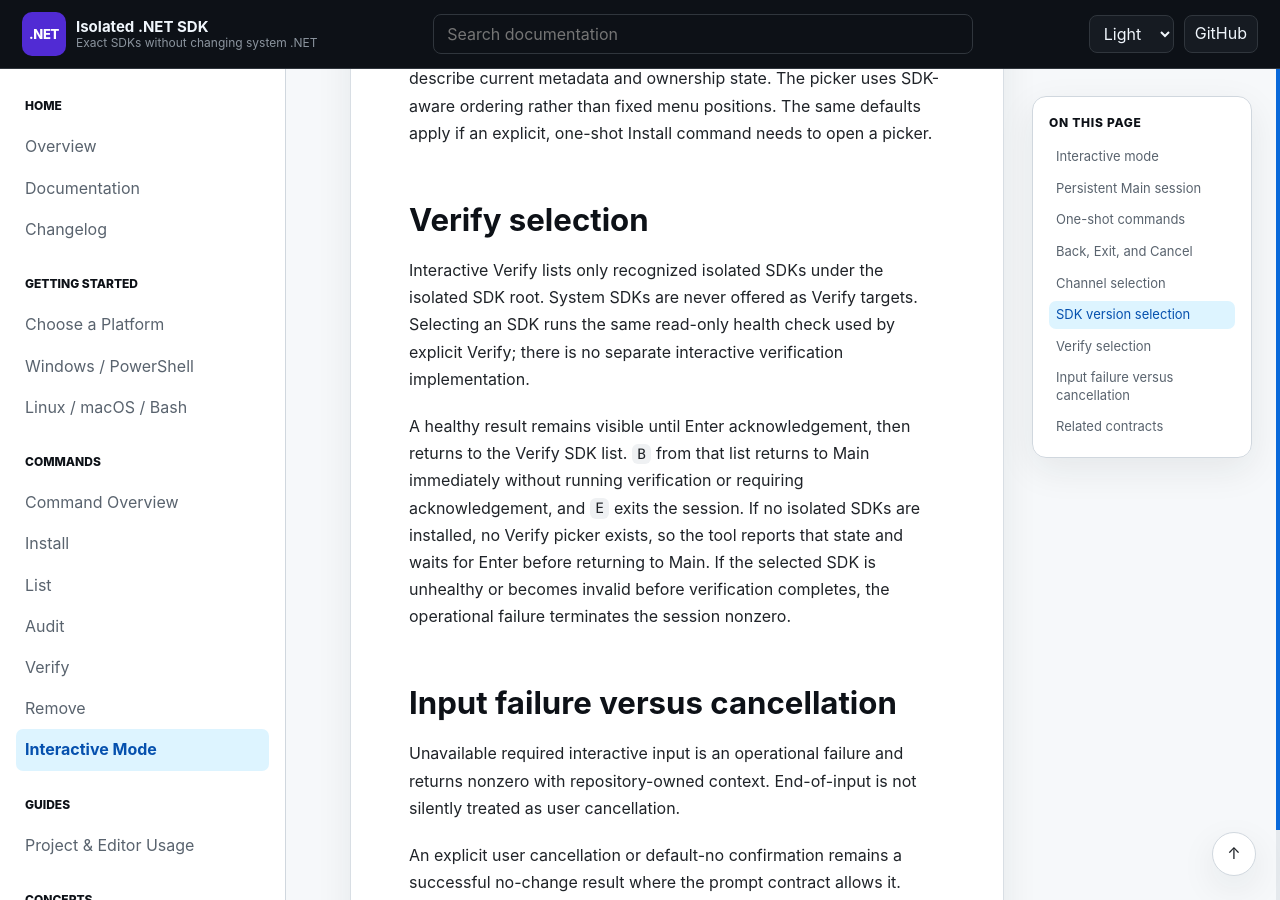
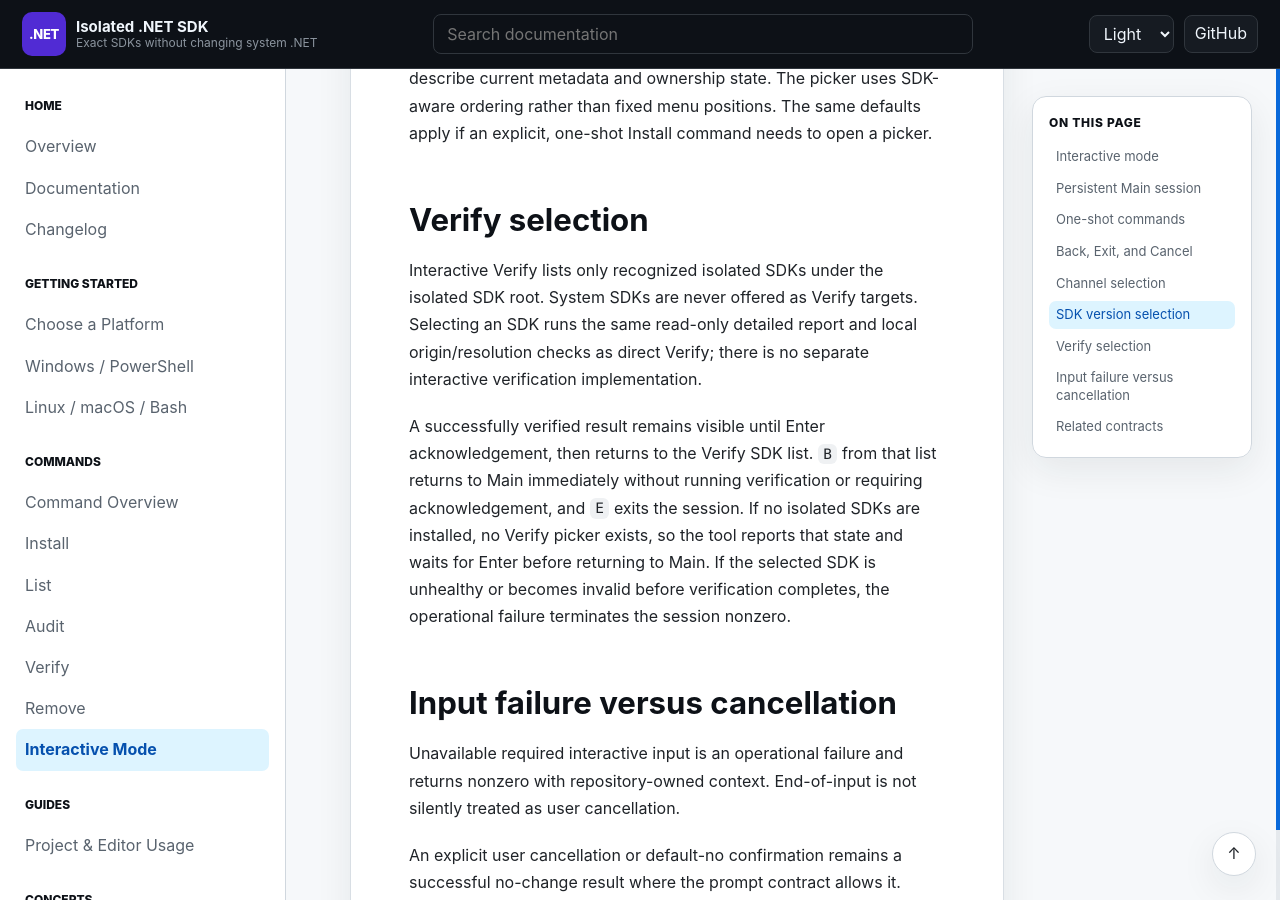
Before and after one commit to infoconex/isolated-dotnet-sdk, a Jekyll site: the page built from docs/commands/interactive.md, in a window 1280 px wide and 900 px high, scrolled down 5403 px. Built offline with Jekyll 4.4.1, drawn with Linux system fonts in a browser that asks for light colours; our own code applies the rules of GitHub Pages for plain Markdown files.

Commit message:
docs: document detailed Verify reporting and metadata fallback contract

```diff
--- a/docs/commands/interactive.md
+++ b/docs/commands/interactive.md
@@ -117,9 +117,9 @@ Install choices may be marked `latest`, `isolated`, and/or `system` to describe
 
 ## Verify selection
 
-Interactive Verify lists only recognized isolated SDKs under the isolated SDK root. System SDKs are never offered as Verify targets. Selecting an SDK runs the same read-only health check used by explicit Verify; there is no separate interactive verification implementation.
+Interactive Verify lists only recognized isolated SDKs under the isolated SDK root. System SDKs are never offered as Verify targets. Selecting an SDK runs the same read-only detailed report and local origin/resolution checks as direct Verify; there is no separate interactive verification implementation.
 
-A healthy result remains visible until Enter acknowledgement, then returns to the Verify SDK list. `B` from that list returns to Main immediately without running verification or requiring acknowledgement, and `E` exits the session. If no isolated SDKs are installed, no Verify picker exists, so the tool reports that state and waits for Enter before returning to Main. If the selected SDK is unhealthy or becomes invalid before verification completes, the operational failure terminates the session nonzero.
+A successfully verified result remains visible until Enter acknowledgement, then returns to the Verify SDK list. `B` from that list returns to Main immediately without running verification or requiring acknowledgement, and `E` exits the session. If no isolated SDKs are installed, no Verify picker exists, so the tool reports that state and waits for Enter before returning to Main. If the selected SDK is unhealthy or becomes invalid before verification completes, the operational failure terminates the session nonzero.
 
 ## Input failure versus cancellation
 
```
